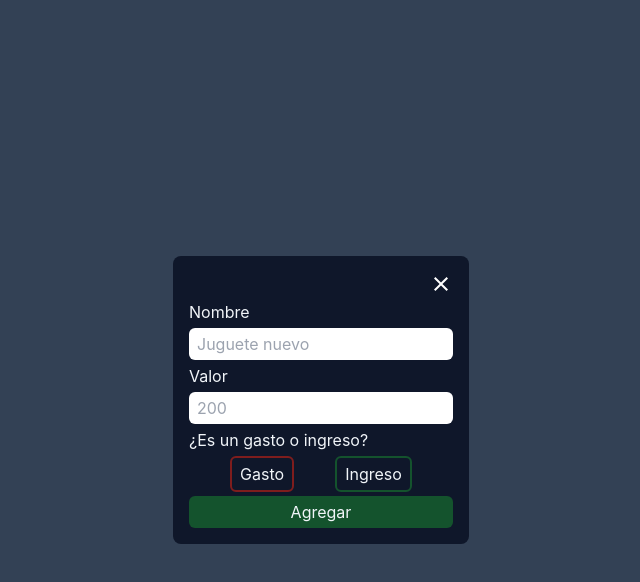
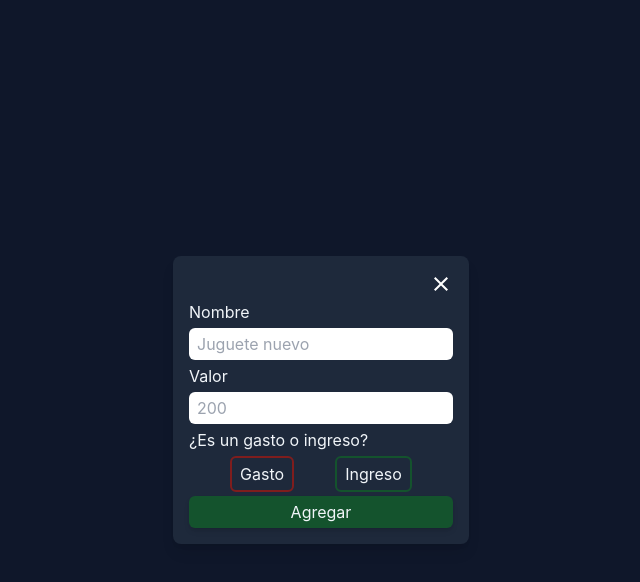
Before and after one commit to Darito97/finance, a React (Vite) app: page / in a window 1280 px wide. Both pictures are taken after a click on the button "Agregar gasto". Shown: the top 582 px of the page, without its empty margins (319-959 px from the left). Built offline with nearby package versions, Linux system fonts and the light colour scheme.

Commit message:
Modificado de tipo para agregado de id a elementos de financeData

```diff
--- a/src/App.tsx
+++ b/src/App.tsx
@@ -29,6 +29,7 @@ function App() {
     setType(type);
   }
   type typeOfCostOrIncome = {
+    id: string;
     title: string;
     value: number;
   };
@@ -65,7 +66,6 @@ function App() {
   }
 
   useEffect(() => {
-    console.log(financeData);
     return financeData;
   }, [financeData]);
 
--- a/src/components/FinanceTable.tsx
+++ b/src/components/FinanceTable.tsx
@@ -1,5 +1,3 @@
-import { useState, useEffect } from "react";
-
 function FinanceTable(props: {
   data: undefined | any[];
   title: string;
@@ -9,6 +7,7 @@ function FinanceTable(props: {
   const { data, title, id, total } = props;
 
   const item = (value: any, key: string) => {
+    console.log(key);
     return (
       <li className="flex align-middle justify-between" key={key}>
         <p key={key + "p1"}>{value.title}</p>
@@ -25,7 +24,7 @@ function FinanceTable(props: {
       <h2
         key={id + "h2"}
         className={
-          (title === "Ingresos")
+          title === "Ingresos"
             ? "py-2 border-b-2 text-center border-green-900"
             : "py-2 border-b-2 text-center border-red-900"
         }
@@ -33,11 +32,11 @@ function FinanceTable(props: {
         {title}
       </h2>
       <ul key={id + "ul"} className="py-1 px-5 text-slate-400">
-        {data
-          ? data.map((itemOfData) => item(itemOfData, itemOfData.title))
-          : ""}
+        {data ? data.map((itemOfData) => item(itemOfData, itemOfData.id)) : ""}
       </ul>
-      <h3 className="text-right self-end px-5  text-slate-400">Total: ${total}</h3>
+      <h3 className="text-right self-end px-5  text-slate-400">
+        Total: ${total}
+      </h3>
     </section>
   );
 }
--- a/src/components/Form.tsx
+++ b/src/components/Form.tsx
@@ -42,7 +42,9 @@ function Form(props: {
         setTypeOfValueError(true);
       }
     } else {
+      let titleWithoutSpaces = inputTitle.replaceAll(" ", "");
       let newCostOrIncome = {
+        id: titleWithoutSpaces + inputValue,
         title: inputTitle,
         value: Number.parseInt(inputValue),
       };
@@ -85,16 +87,16 @@ function Form(props: {
 
   return (
     <motion.form
-      className="fixed top-0 bottom-0 right-0 left-0 flex justify-center items-center bg-slate-700"
+      className="fixed top-0 bottom-0 right-0 left-0 flex justify-center items-center bg-slate-900"
       onSubmit={(e) => submitForm(e)}
       initial={{ opacity: 0 }}
       animate={closing ? "hide" : "appear"}
       variants={variantsFormAnimations}
       transition={{
-        duration: 1,
+        duration: 0.7,
       }}
     >
-      <motion.div className=" flex flex-col justify-center items-stretch gap-1 p-4 rounded-lg bg-slate-900 h-fit text-slate-100">
+      <motion.div className="flex flex-col justify-center items-stretch gap-1 p-4 rounded-lg bg-slate-800 h-fit text-slate-100 shadow-lg">
         <button
           className="self-end active:border-1 active:border-slate-100"
           onClick={closeForm}
@@ -181,7 +183,7 @@ function Form(props: {
         <button
           className={
             type === "income"
-              ? "p-1 bg-green-900 text-slate-100 rounded-md"
+              ? "p-1 bg-green-900 text-slate-100 rounded-md shadow-md"
               : "p-1 bg-red-900 text-slate-100 border-2 border-green-900 rounded-md"
           }
           type="submit"
--- a/src/data.ts
+++ b/src/data.ts
@@ -3,14 +3,17 @@ const exampleData = [
     title: "Gastos",
     data: [
       {
+        id: "Refresco25",
         title: "Refresco",
         value: 25,
       },
       {
+        id: "Pizza200",
         title: "Pizza",
         value: 200,
       },
       {
+        id: "Postre50",
         title: "Postre",
         value: 50,
       },
@@ -20,10 +23,12 @@ const exampleData = [
     title: "Ingresos",
     data: [
       {
+        id: "Pagadeltrabajo900",
         title: "Paga del trabajo",
         value: 900,
       },
       {
+        id: "Trabajoextra200",
         title: "Trabajo extra",
         value: 200,
       },
```
